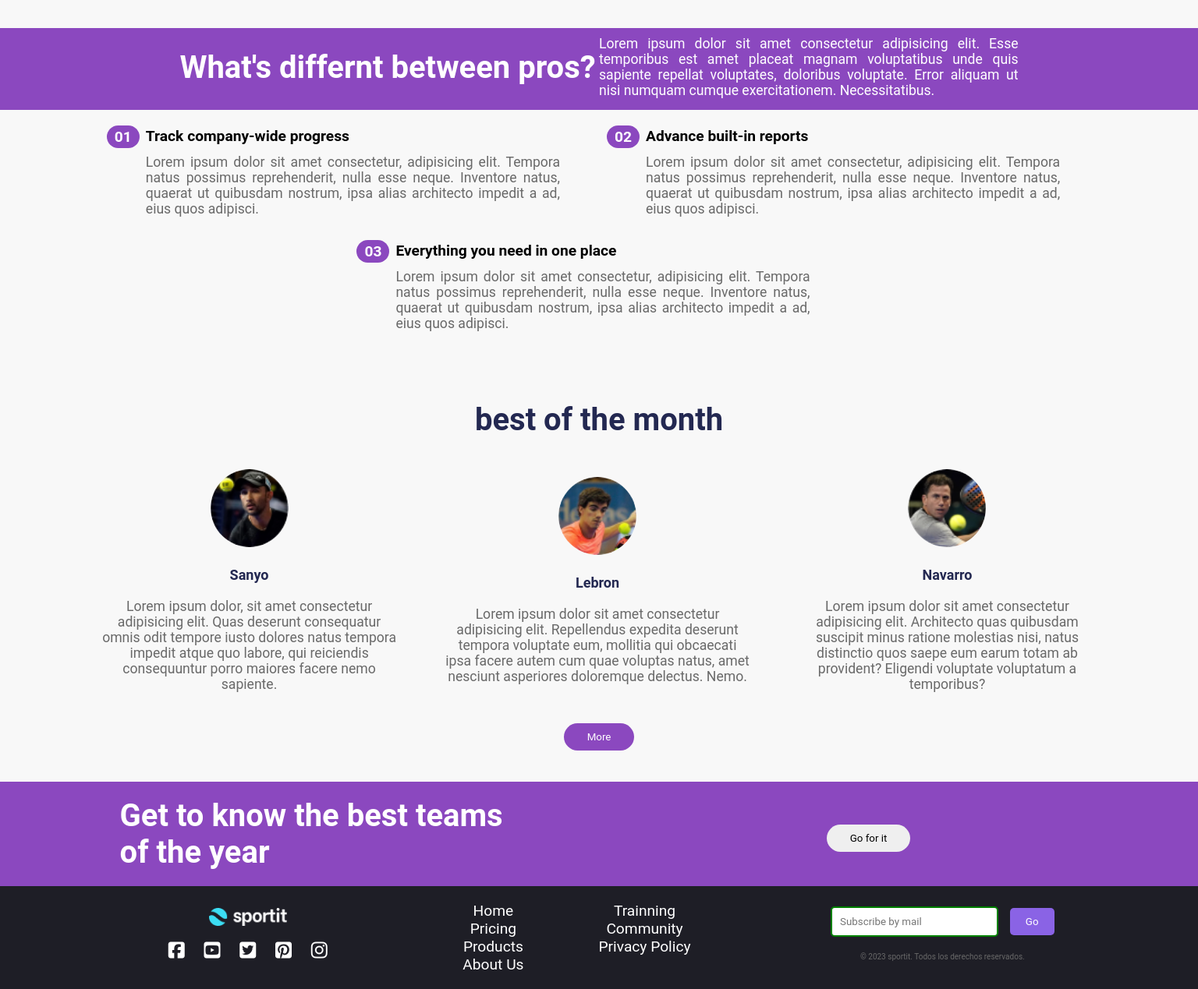
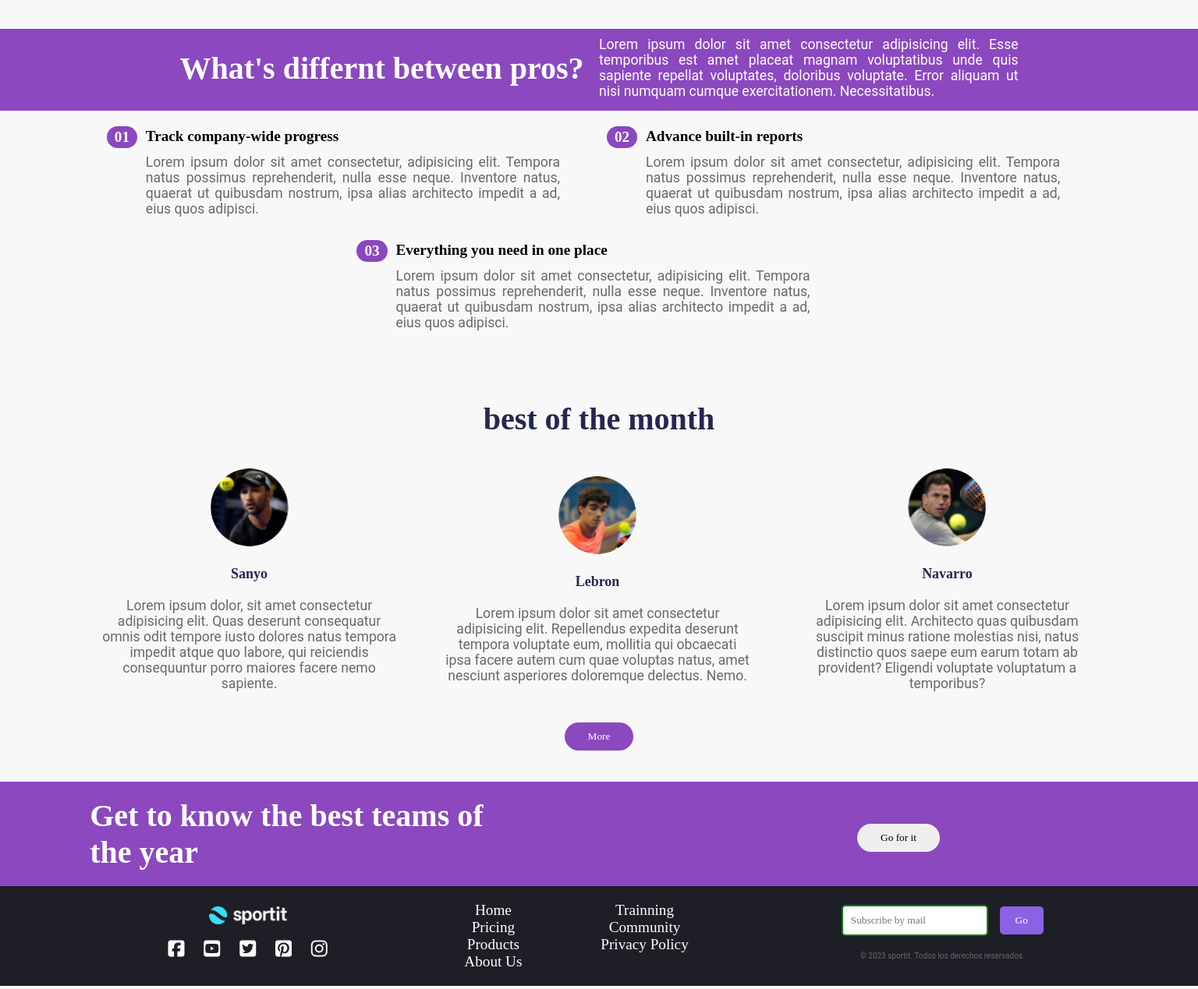
Before and after one commit to jcalzateb/sportPage, a plain HTML site: page index.html in a window 1536 px wide. Shown: the part 626-1895 px from the top of the page at 78% size. Drawn offline with Linux system fonts and the light colour scheme; a web font is replaced by a local one.

Commit message:
Se redujo el codigo no util

```diff
--- a/index.html
+++ b/index.html
@@ -5,15 +5,13 @@
     <meta name="viewport" content="width=device-width, initial-scale=1.0">
     <title>Sport</title>
     <script src="https://kit.fontawesome.com/0117ddeed7.js" crossorigin="anonymous"></script>
-    <link href="https://fonts.googleapis.com/css" rel="stylesheet">
+    <link href="https://fonts.google.com/specimen/Be+Vietnam+Pro" rel="stylesheet">
     <link rel="stylesheet" href="styles.css">
 </head>
 
 <body>
-
     <header>
         <div class="contenido-nav">
-
             <div class="logo">
                 <a href="index.html">
                     <img src="imagenes/logo.svg" alt="Logo de la página">
@@ -61,7 +59,6 @@
                             <h4>Track company-wide progress</h4>
                             <p>Lorem ipsum dolor sit amet consectetur, adipisicing elit. Tempora natus possimus reprehenderit, nulla esse neque. Inventore natus, quaerat ut quibusdam nostrum, ipsa alias architecto impedit a ad, eius quos adipisci.</p>
                         </article>
-
                     </li>
                     <li>
                         <article>
--- a/styles.css
+++ b/styles.css
@@ -1,5 +1,6 @@
+/* Parametros generales */
 *{
-  font-family: 'Be Vietnam Pro', 'Roboto', 'Open Sans';
+  font-family: 'Be Vietnam Pro';
   box-sizing: border-box;
   margin: 0;
   padding: 0;
@@ -11,7 +12,7 @@ body {
   max-width: 100%;
   overflow-x: hidden;
 }
-
+/* Se realizo primero Desktop
 /* Estilos para el header */
 header {
   padding: 50px 100px;
@@ -33,16 +34,15 @@ header {
 .menu-burger{
   display: none;
 }
+
 /* Estilo para el menú de navegación */
 .menu ul {
   list-style: none;
   display: flex;
 }
-
 .menu li {
   margin-right: 20px;
 }
-
 .menu a {
   text-decoration: none;
   color: black;
@@ -85,7 +85,7 @@ main {
   margin: 20px 0;
 }
 
-/* Estilo para los títulos  */
+/* Estilo para texto */
 h1{
   color: #232851;
   font-size: 32px;
@@ -111,13 +111,11 @@ p {
   align-items: center;
   justify-content: space-between;
 }
-
 .section-1 .portada-izq img {
   width: 100%;
   height: auto;
 
 }
-
 .section-1 .portada-der {
   flex: 1;
   padding: 0 30px;
@@ -133,6 +131,7 @@ p {
   flex-direction: column;
   width: 100vw;
 }
+
 /* Estilos para la segunda sección parte superior */
 .section-2 .contet-sup{
   display: flex;
@@ -143,13 +142,14 @@ p {
 }
 .titulo-linea{
   width: 35vw;
-  color: white;
+  padding-right: 5px;
 }
 .descripcion-linea{
   width: 35vw;
   color: white;
   text-align: justify;
 }
+
 /* Estilos para la segunda sección parte inferior */
 .section-2 .contet-inf{
   display: flex;
@@ -172,7 +172,6 @@ p {
   display: flex;
   align-items: flex-start;
   text-align: justify;
-
 }
 .contet-inf li article{
   margin-left: 50px;
@@ -211,6 +210,7 @@ p {
   justify-content: center;
   align-items: center;
 }
+
 /* Estilo para los elementos de jugador */
 .player {
   margin: 30px;
@@ -231,7 +231,7 @@ p {
 .section-4{
   width: 100vw;
   display: flex;
-  justify-content: space-evenly;
+  justify-content: space-around;
   align-items: center;
   background-color: #8B48BF;
   padding: 20px 0 10px 0;
@@ -245,6 +245,9 @@ p {
   width: 35vw;
   color: white;
   text-align: center;
+}
+.section-4 button:hover {
+  background-color: #3c0e5fcc;
 }
 
 /* Estilo para el footer */
@@ -273,6 +276,7 @@ footer {
 .section-footer .logo, .social{
   margin: 2px 0;
 }
+
 /* Estilo para los iconos de redes sociales en el footer */
 .social i {
   font-size: 24px;
@@ -302,15 +306,12 @@ footer {
   margin-right: 10px;
   padding: 10px;
 }
-
 .subscription input[type="email"]:valid{
   border: 2px solid green;
   border-radius: 5px;
   margin-right: 10px;
   padding: 10px;
 }
-
-
 .subscription button {
   background-color: #8a63e5;
   color: #fff;
@@ -339,29 +340,15 @@ footer {
   header {
     padding: 50px 100px;
   }
-  .logo img {
-    width: 100px;
-  }
   .menu-burger{
     display: none;
   }
-  .menu li {
-    margin-right: 20px;
-  }
-  main {
-    padding: 0 100px;
-  }
-  .section-1 .portada-izq img {
-    width: 100%;
-  }
   h1{
     font-size: 4rem;
-    margin-bottom: 10px;
   }
 
   h2 {
     font-size: 2.5rem;
-    margin-bottom: 10px;
   }
 
   h3{
@@ -370,82 +357,12 @@ footer {
 
   p {
     font-size: 1.1rem;
-    margin-bottom: 10px;
-  }
-
-  .section-1 .portada-der {
-    flex: 1;
-    padding: 0 30px;
-  }
-
-  .section-2{
-    width: 100vw;
-  }
-
-  .section-2 .contet-sup{
-    background-color: #8B48BF;
-    padding: 10px 0 5px 0;
   }
   .titulo-linea, .descripcion-linea{
     width: 35%;
   }
-  .section-2 .contet-inf{
-    padding: 20px 100px;
-  }
-  .contet-inf ol{
-    padding: 0;
-    margin: 0;
-  }
-  .contet-inf li{
-    width: 45%;
-    margin: 0 30px 20px 10px ;
-  }
-  .contet-inf li article{
-    margin-left: 50px;
-  }
-  .contet-inf li h4{
-    margin-bottom: 10px;
-    padding: 2px 0;
-  }
-  .contet-inf p{
-    padding-right: 20px;
-   }
-  .player {
-    margin: 30px;
-  }
-  .section-4{
-    width: 100vw;
-    padding: 20px 0 10px 0;
-    margin-bottom: 0;
-  }
   .cubierta-izq, .cubierta-der{
     width: 35%;
-  }
-  footer {
-    padding: 20px 100px;
-  }
-  .contenido-footer section {
-    width: 40%;
-    margin: 0 10px 0 0;
-  }
-  .section-footer .logo, .social{
-    margin: 2px 0;
-  }
-  .social i {
-    font-size: 24px;
-    margin: 10px;
-  }
-
-  .footer-menu li {
-    flex: 0 0 40%;
-    margin-right: 20px;
-  }
-  .subscription button {
-    padding: 10px 20px;
-    border-radius: 5px;
-  }
-  .copyright {
-    margin-top: 20px;
   }
 }
 
@@ -502,7 +419,7 @@ footer {
   }
   .section-1 .portada-izq {
     max-width: 80%;
-    background-size: cover; /* Ajusta la imagen al botón */
+    background-size: cover; /* Ajusta la imagen */
     background-repeat: no-repeat;
     background-position: center center;
   }
```
